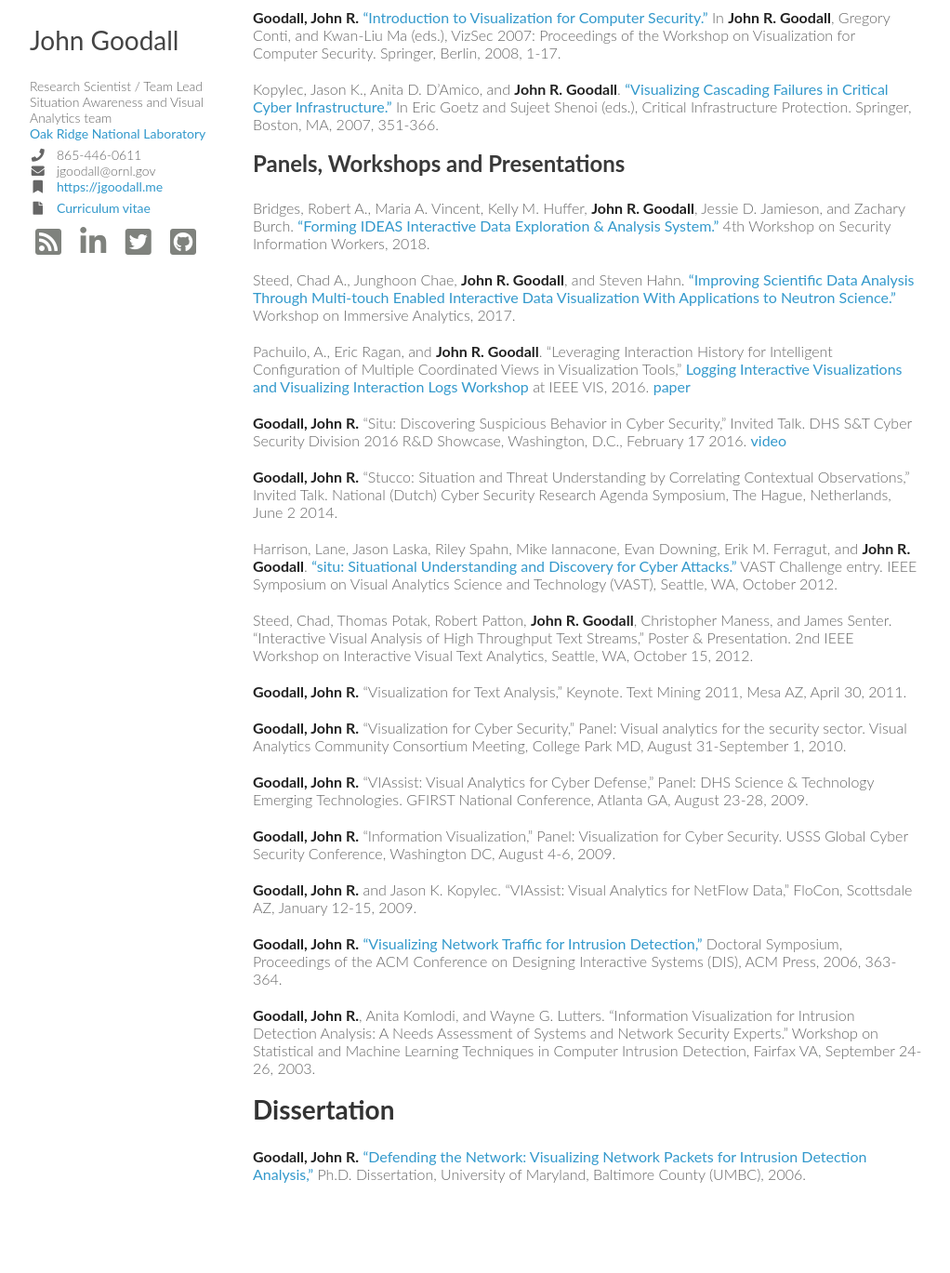
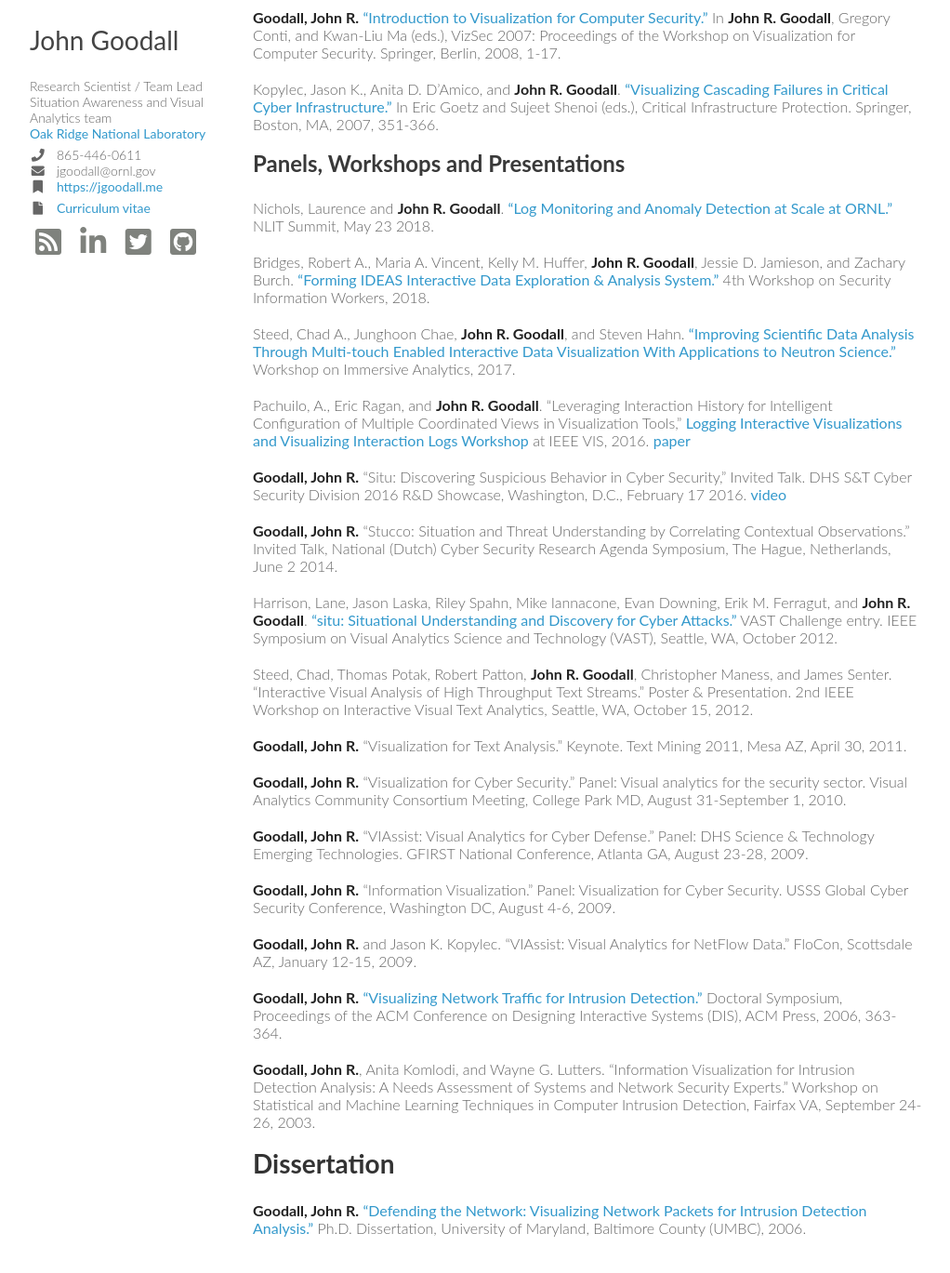
Before and after one commit to jgoodall/jgoodall.github.io, a Jekyll site: the page built from papers/index.md, in a window 1280 px wide and 1400 px high, scrolled down 2927 px. Shown: the top 1369 px of the window at 93% size, without its empty margins (128-1150 px from the left). Built offline with Jekyll 4.4.1, drawn with Linux system fonts in a browser that asks for light colours; nearby versions of some CDN libraries; before the commit the page ends 4269 px from its top, so only the background shows below that.

Commit message:
added NLIT presentation

```diff
--- a/papers/index.md
+++ b/papers/index.md
@@ -91,6 +91,8 @@ Kopylec, Jason K., Anita D. D'Amico, and **John R. Goodall**. ["Visualizing Casc
 
 ## Panels, Workshops and  Presentations
 
+Nichols, Laurence and **John R. Goodall**. ["Log Monitoring and Anomaly Detection at Scale at ORNL."](https://www.fbcinc.com/e/nlit/presentations/Nichols-Log_monitoring_and_anomaly_detection_at_sc.pdf) NLIT Summit, May 23 2018.
+
 Bridges, Robert A., Maria A. Vincent, Kelly M. Huffer, **John R. Goodall**, Jessie D. Jamieson, and Zachary Burch. ["Forming IDEAS Interactive Data Exploration & Analysis System."](https://wsiw2018.l3s.uni-hannover.de/papers/wsiw2018-Bridges.pdf) 4th Workshop on Security Information Workers, 2018.
 
 Steed, Chad A., Junghoon Chae, **John R. Goodall**, and Steven Hahn. ["Improving Scientific Data Analysis Through Multi-touch Enabled Interactive Data Visualization With Applications to Neutron Science."](https://groups.inf.ed.ac.uk/vishub/immersiveanalytics/papers/IA_2772-paper.pdf) Workshop on Immersive Analytics, 2017.
@@ -99,27 +101,27 @@ Pachuilo, A., Eric Ragan, and **John R. Goodall**. "Leveraging Interaction Histo
 
 **Goodall, John R.** "Situ: Discovering Suspicious Behavior in Cyber Security," Invited Talk. DHS S&amp;T Cyber Security Division 2016 R&D Showcase, Washington, D.C., February 17 2016. [video](https://youtu.be/eKy5XwoUihg)
 
-**Goodall, John R.** "Stucco: Situation and Threat Understanding by Correlating Contextual Observations," Invited Talk. National (Dutch) Cyber Security Research Agenda Symposium, The Hague, Netherlands, June 2 2014.
+**Goodall, John R.** "Stucco: Situation and Threat Understanding by Correlating Contextual Observations." Invited Talk, National (Dutch) Cyber Security Research Agenda Symposium, The Hague, Netherlands, June 2 2014.
 
 Harrison, Lane, Jason Laska, Riley Spahn, Mike Iannacone, Evan Downing, Erik M. Ferragut, and **John R. Goodall**. ["situ: Situational Understanding and Discovery for Cyber Attacks."](http://dx.doi.org/10.1109/VAST.2012.6400503) VAST Challenge entry.  IEEE Symposium on Visual Analytics Science and Technology (VAST), Seattle, WA, October 2012.
 
-Steed, Chad, Thomas Potak, Robert Patton, **John R. Goodall**, Christopher Maness, and James Senter. "Interactive Visual Analysis of High Throughput Text Streams," Poster & Presentation. 2nd IEEE Workshop on Interactive Visual Text Analytics, Seattle, WA, October 15, 2012.
+Steed, Chad, Thomas Potak, Robert Patton, **John R. Goodall**, Christopher Maness, and James Senter. "Interactive Visual Analysis of High Throughput Text Streams." Poster & Presentation. 2nd IEEE Workshop on Interactive Visual Text Analytics, Seattle, WA, October 15, 2012.
 
-**Goodall, John R.** "Visualization for Text Analysis," Keynote. Text Mining 2011, Mesa AZ, April 30, 2011.
+**Goodall, John R.** "Visualization for Text Analysis." Keynote. Text Mining 2011, Mesa AZ, April 30, 2011.
 
-**Goodall, John R.** "Visualization for Cyber Security," Panel: Visual analytics for the security sector. Visual Analytics Community Consortium Meeting, College Park MD, August 31-September 1, 2010.
+**Goodall, John R.** "Visualization for Cyber Security." Panel: Visual analytics for the security sector. Visual Analytics Community Consortium Meeting, College Park MD, August 31-September 1, 2010.
 
-**Goodall, John R.** "VIAssist: Visual Analytics for Cyber Defense," Panel: DHS Science & Technology Emerging Technologies. GFIRST National Conference, Atlanta GA, August 23-28, 2009.
+**Goodall, John R.** "VIAssist: Visual Analytics for Cyber Defense." Panel: DHS Science & Technology Emerging Technologies. GFIRST National Conference, Atlanta GA, August 23-28, 2009.
 
-**Goodall, John R.** "Information Visualization," Panel: Visualization for Cyber Security. USSS Global Cyber Security Conference, Washington DC, August 4-6, 2009.
+**Goodall, John R.** "Information Visualization." Panel: Visualization for Cyber Security. USSS Global Cyber Security Conference, Washington DC, August 4-6, 2009.
 
-**Goodall, John R.** and Jason K. Kopylec. "VIAssist: Visual Analytics for NetFlow Data," FloCon, Scottsdale AZ, January 12-15, 2009.
+**Goodall, John R.** and Jason K. Kopylec. "VIAssist: Visual Analytics for NetFlow Data." FloCon, Scottsdale AZ, January 12-15, 2009.
 
-**Goodall, John R.** ["Visualizing Network Traffic for Intrusion Detection,"](http://dl.acm.org/authorize?816276) Doctoral Symposium, Proceedings of the ACM Conference on Designing Interactive Systems (DIS), ACM Press, 2006, 363-364.
+**Goodall, John R.** ["Visualizing Network Traffic for Intrusion Detection."](http://dl.acm.org/authorize?816276) Doctoral Symposium, Proceedings of the ACM Conference on Designing Interactive Systems (DIS), ACM Press, 2006, 363-364.
 
 **Goodall, John R.**, Anita Komlodi, and Wayne G. Lutters. "Information Visualization for Intrusion Detection Analysis: A Needs Assessment of Systems and Network Security Experts." Workshop on Statistical and Machine Learning Techniques in Computer Intrusion Detection, Fairfax VA, September 24-26, 2003.
 
 
 # Dissertation #
 
-**Goodall, John R.** ["Defending the Network: Visualizing Network Packets for Intrusion Detection Analysis,"](http://contentdm.ad.umbc.edu/cdm/ref/collection/ETD/id/108) Ph.D. Dissertation, University of Maryland, Baltimore County (UMBC), 2006.
+**Goodall, John R.** ["Defending the Network: Visualizing Network Packets for Intrusion Detection Analysis."](http://contentdm.ad.umbc.edu/cdm/ref/collection/ETD/id/108) Ph.D. Dissertation, University of Maryland, Baltimore County (UMBC), 2006.
```
